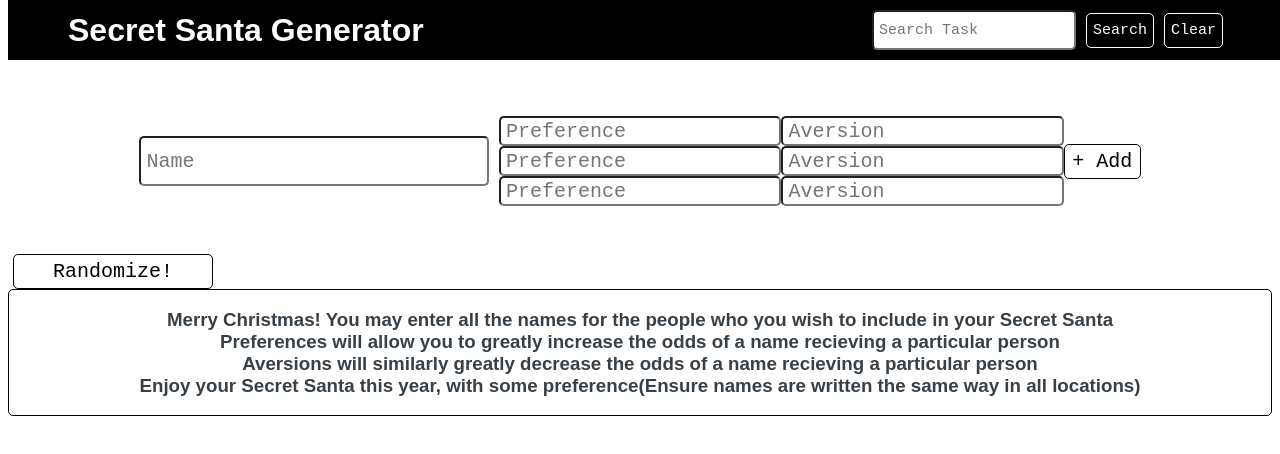
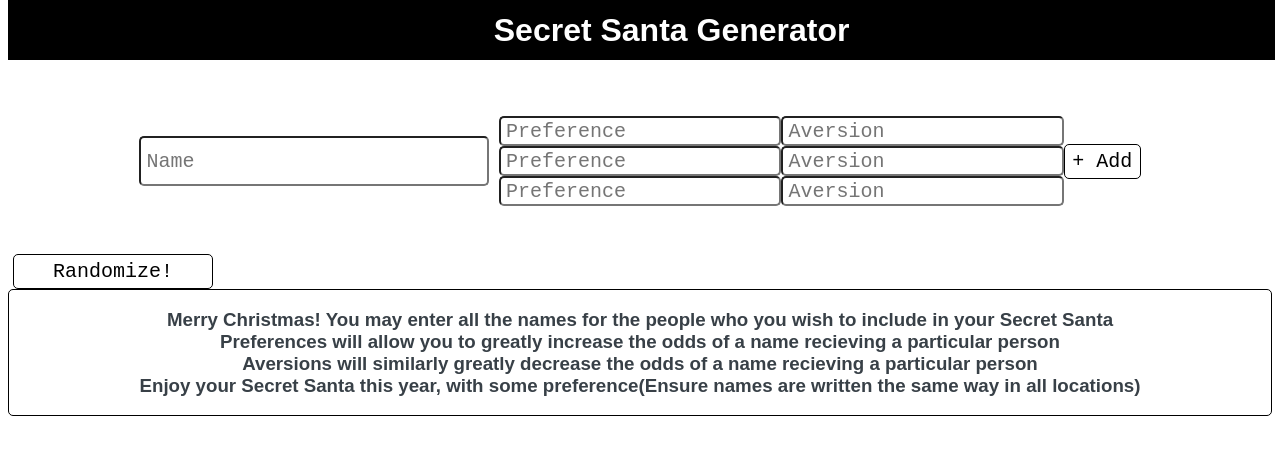
Before and after one commit to Nicholasblatt/SecretSanta, a plain HTML site: page index.html in a window 1280 px wide. Drawn offline with nearby package versions, Linux system fonts and the light colour scheme.

Commit message:
finishing touches

```diff
--- a/index.html
+++ b/index.html
@@ -7,11 +7,6 @@
     <body>
         <header>
             <h1 class="header-logo">Secret Santa Generator</h1>
-            <form class="search-form" autocomplete="on">
-              <input class="search-input" type="text" placeholder="Search Task">
-              <button class="search-button">Search</button>
-              <button class="clear-button">Clear</button>
-            </form>
           </header>
           <div class="container">
             <form class="to-do-form" autocomplete="off">
--- a/style.css
+++ b/style.css
@@ -73,11 +73,11 @@
     position: fixed;
     height: 60px;
     top: 0;
-    width: 100%;
+    width: 99%;
     background-color: black;
     display: flex;
     flex-direction: row;
-    justify-content: space-between;
+    justify-content: center;
     align-items: center;
   }
 
```
